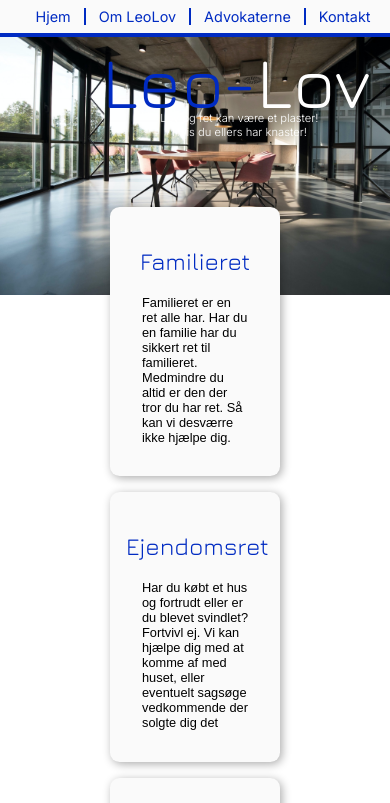
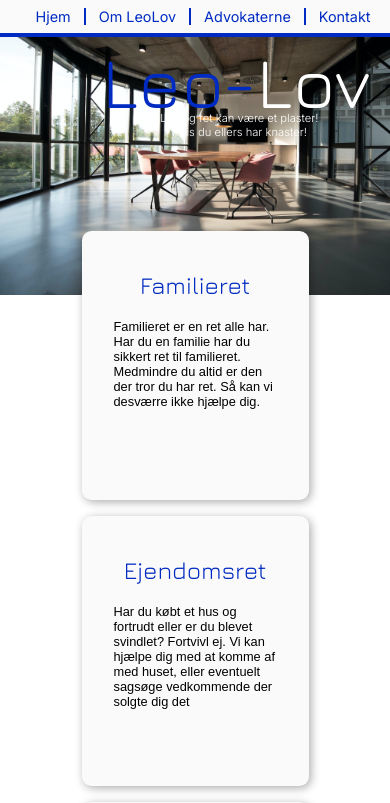
Before and after one commit to Razzoy/Leo-Lov_OnePage, a React (Vite) app in the folder Leo-Lov_project/: page / in a window 390 px wide. Shown: the top 803 px of the page. Built offline with nearby package versions, Linux system fonts and the light colour scheme.

Commit message:
Fix Card & Team

```diff
--- a/Leo-Lov_project/src/components/Card/Card.module.scss
+++ b/Leo-Lov_project/src/components/Card/Card.module.scss
@@ -49,6 +49,6 @@
 
 @media (max-width: 600px) {
     .cardContainer {
-        max-width: 60%;
+        max-width: 50%;
     }
 }
--- a/Leo-Lov_project/src/components/Section/Section.module.scss
+++ b/Leo-Lov_project/src/components/Section/Section.module.scss
@@ -26,7 +26,7 @@
 
 @media (max-width: 900px) {
     .sectionStyle {
-        margin: 0 5rem;
+        margin: 0 4rem;
     }
 
     .sectionCards{
@@ -49,9 +49,13 @@
 }
 @media (max-width: 600px) {
 
+    .sectionStyle {
+        margin: 0 2rem;
+    }
+
     .sectionCards{
         grid-template-columns: repeat(1, 1fr);
-        margin-top: -5.5rem;
+        margin: -4rem 0 2rem;
     }
 
     .sectionAbout {
--- a/Leo-Lov_project/src/components/Team/Team.module.scss
+++ b/Leo-Lov_project/src/components/Team/Team.module.scss
@@ -40,8 +40,8 @@
 
 @media (max-width: 900px) {
     .teamCards {
-        max-width: fit-content !important;
-        margin-bottom: 2rem !important;
+        max-width: 30vw !important;
+        margin: 0 auto 2rem !important;
 
         img {
             width: 80% !important;
@@ -67,10 +67,11 @@
 }
 @media (max-width: 600px) {
     .teamCards {
-        margin-bottom: 1rem !important;
-
+        max-width: 50vw !important;
+        margin: 0 auto 2rem !important;
+        height: 26rem !important;
         img {
-            width: 70% !important;
+            width: 100% !important;
         }
 
     }
```
